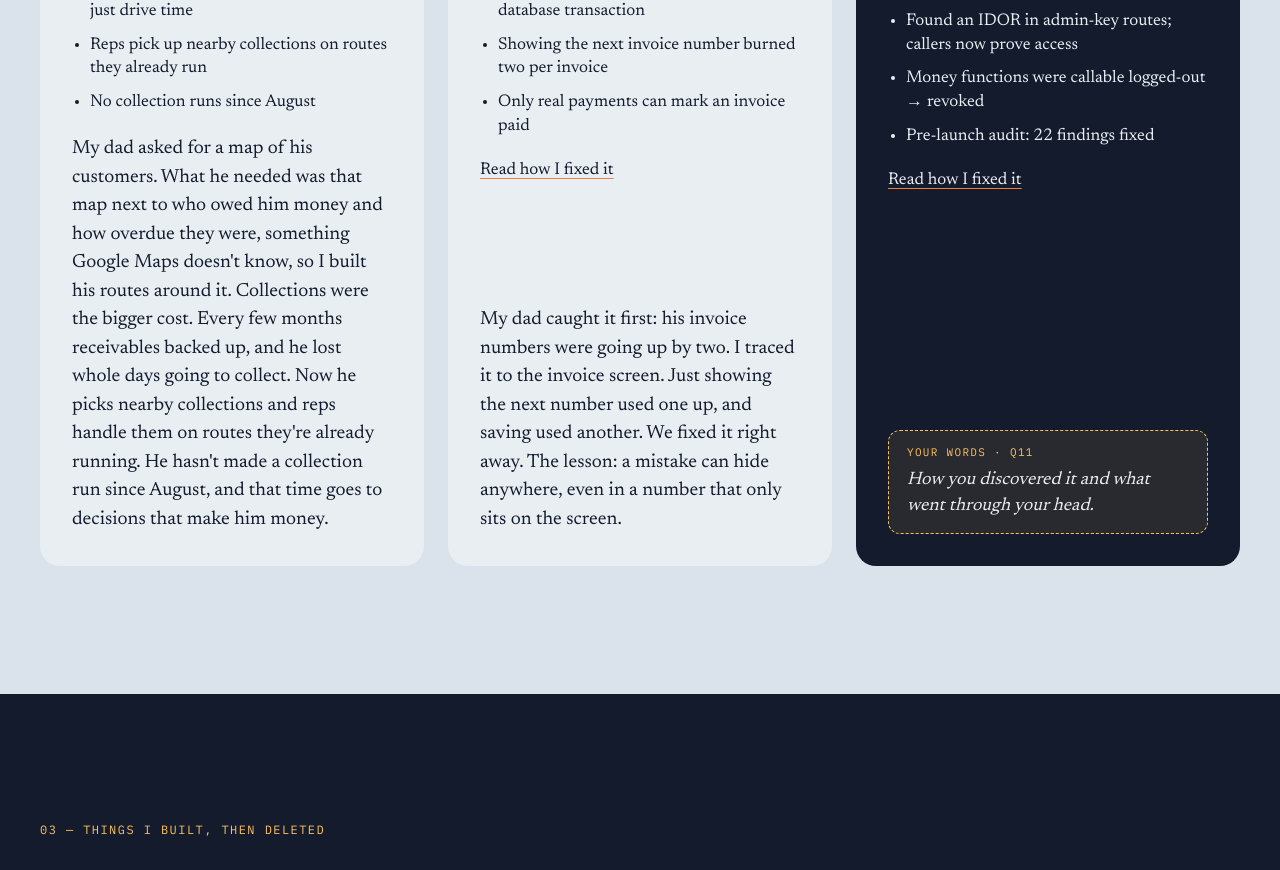
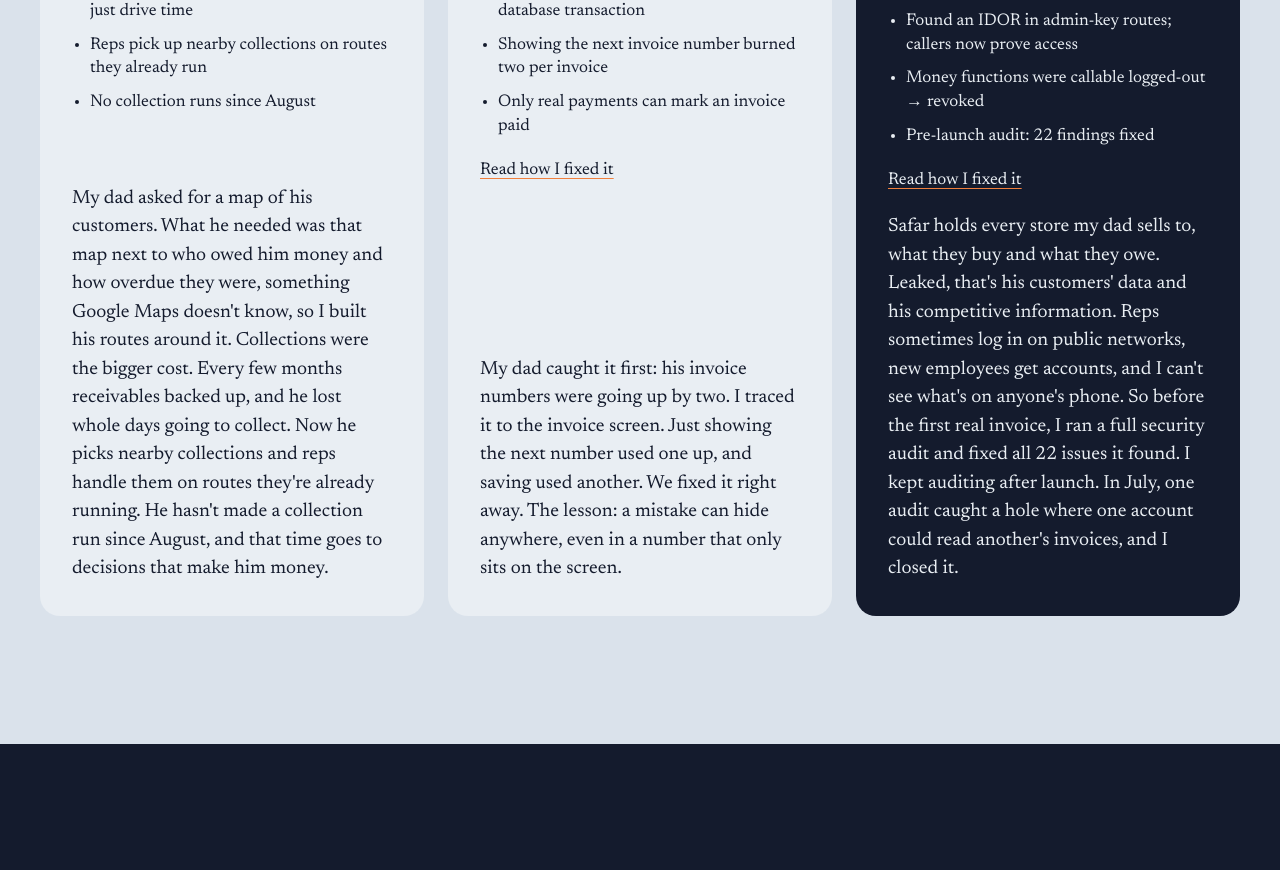
Before and after one commit to haanie09/haanie-portfolio, a Next.js app: page / in a window 1280 px wide. Shown: the part 3207-4077 px from the top of the page. Built offline with nearby package versions, Linux system fonts and the light colour scheme.

Commit message:
Fill the Security card story (draft for Haanie to read aloud)
Co-Authored-By: Claude Opus 5.5 <noreply@anthropic.com>
Claude-Session: https://claude.ai/code/session_013HGD12oSBPua8fQpxEx5mS

```diff
--- a/content/site.ts
+++ b/content/site.ts
@@ -145,7 +145,11 @@ export const site = {
           "Money functions were callable logged-out → revoked",
           "Pre-launch audit: 22 findings fixed",
         ],
-        story: slot("Q11", "How you discovered it and what went through your head."),
+        story: slot(
+          "Q11",
+          "How you discovered it and what went through your head.",
+          draft("Safar holds every store my dad sells to, what they buy and what they owe. Leaked, that's his customers' data and his competitive information. Reps sometimes log in on public networks, new employees get accounts, and I can't see what's on anyone's phone. So before the first real invoice, I ran a full security audit and fixed all 22 issues it found. I kept auditing after launch. In July, one audit caught a hole where one account could read another's invoices, and I closed it."),
+        ),
       },
     ],
   },
```
